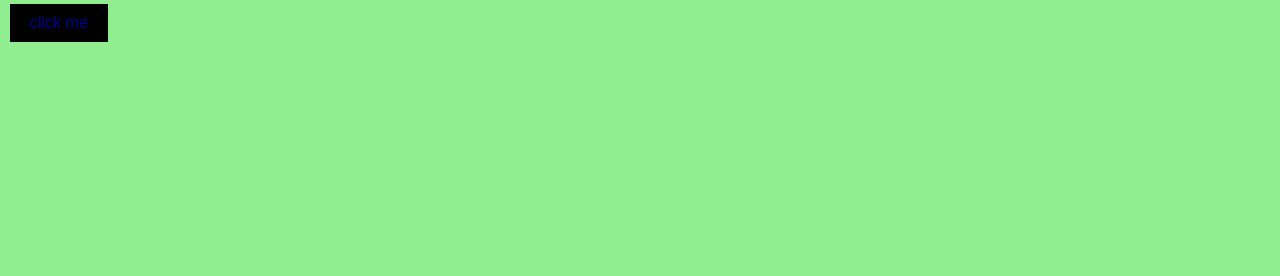
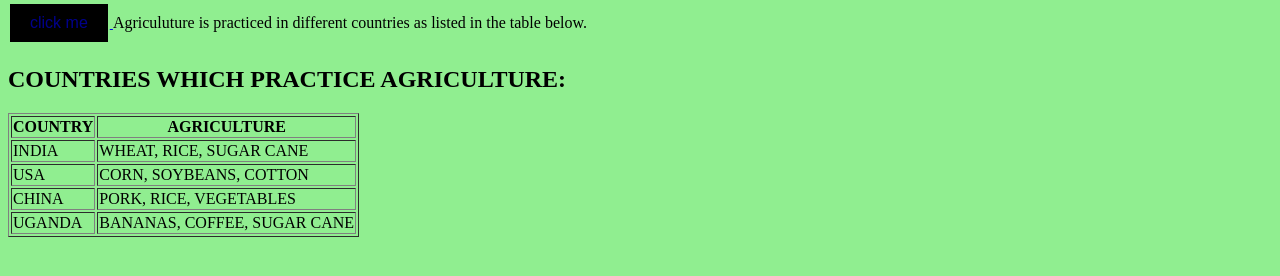
Before and after one commit to Joseph14472/Agriculture, a plain HTML site: page index.html in a window 1280 px wide. Shown: the part 500-776 px from the top of the page. Drawn offline with Linux system fonts and the light colour scheme.

Commit message:
made changes

```diff
--- a/index.html
+++ b/index.html
@@ -25,6 +25,31 @@
         <button style="background-color:black; color:darkblue; border: none; padding: 10px 20px; text-align: center; text-decoration: none; display: inline-block; font-size: 16px; margin: 4px 2px; cursor: pointer;">click me</button>
 
     </a>
+    <p2> Agriculuture is practiced in different countries as listed in the table below.</p2>
+    <h2>COUNTRIES WHICH PRACTICE AGRICULTURE:</h2>
+    <table border="1">
+        <tr>
+            <th>COUNTRY</th>
+            <th>AGRICULTURE</th>
+        </tr>
+        <tr>
+            <td>INDIA</td>
+            <td>WHEAT, RICE, SUGAR CANE</td>
+        </tr>
+        <tr>
+            <td>USA</td>
+            <td>CORN, SOYBEANS, COTTON</td>
+        </tr>
+        <tr>
+            <td>CHINA</td>
+            <td>PORK, RICE, VEGETABLES</td>
+        </tr>
+        <tr>
+            <td>UGANDA</td>
+            <td>BANANAS, COFFEE, SUGAR CANE</td>
+        </tr>
+
+
 
 
 </body>
```
